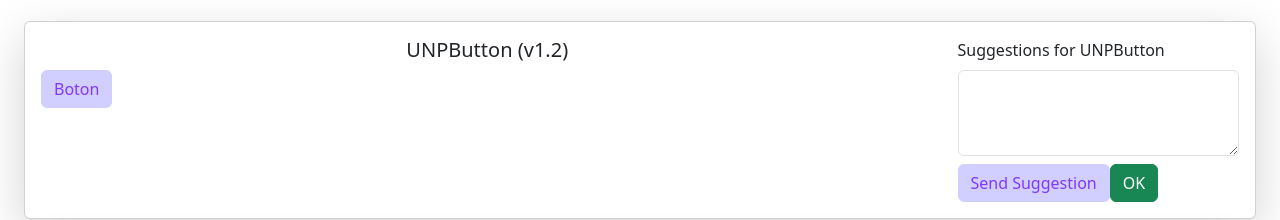
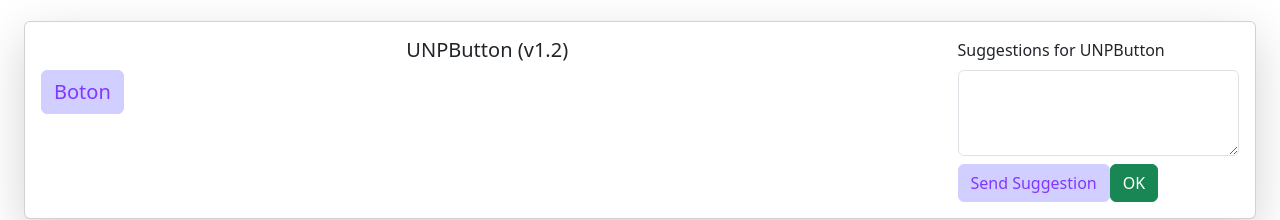
Before and after one commit to usandplus/webapp, a React (Create React App) app: page /showroom in a window 1280 px wide. Shown: the part 135-355 px from the top of the page. Built offline with nearby package versions, Linux system fonts and the light colour scheme; no server answers; the database is empty.

Commit message:
Button text size bigger

```diff
--- a/src/Components/unp/UNPButton.tsx
+++ b/src/Components/unp/UNPButton.tsx
@@ -10,7 +10,7 @@ interface UNPButtonProps {
 
 const UNPButton: React.FC<UNPButtonProps> = ({ label, onClick }) => {
   return (
-    <Button onClick={onClick}>
+    <Button onClick={onClick} style={{ fontSize: '20px' }}>
       {label} {/* Render the label */}
     </Button>
   );
```
